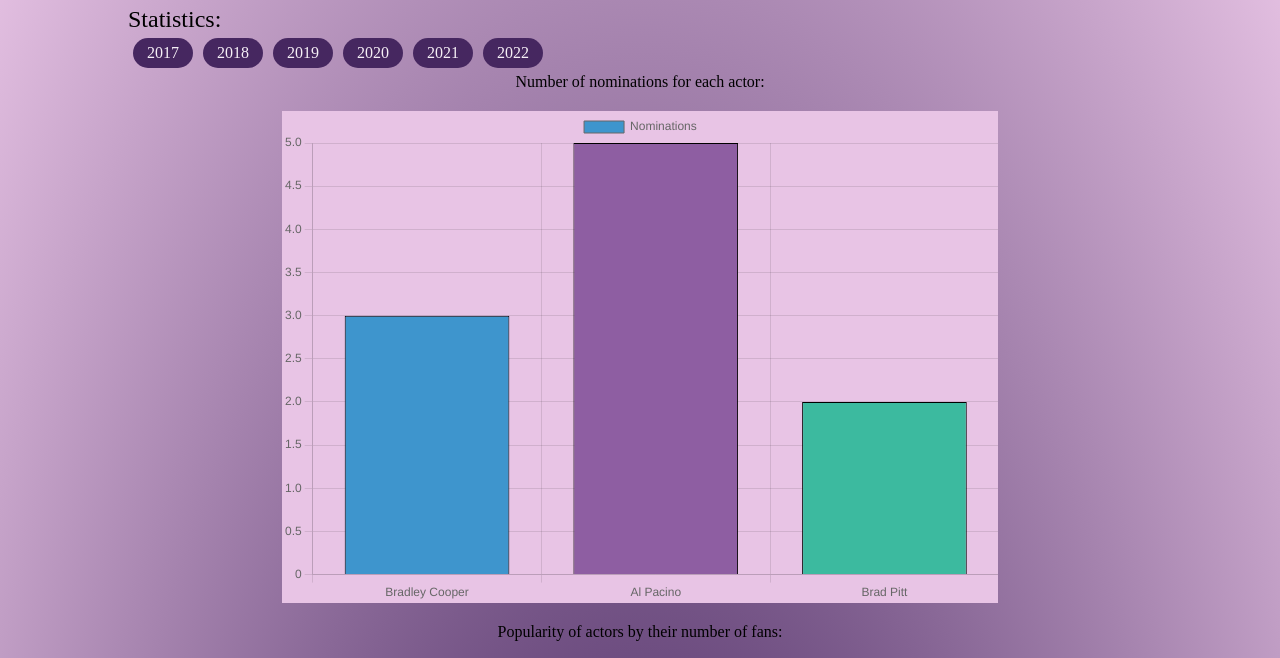
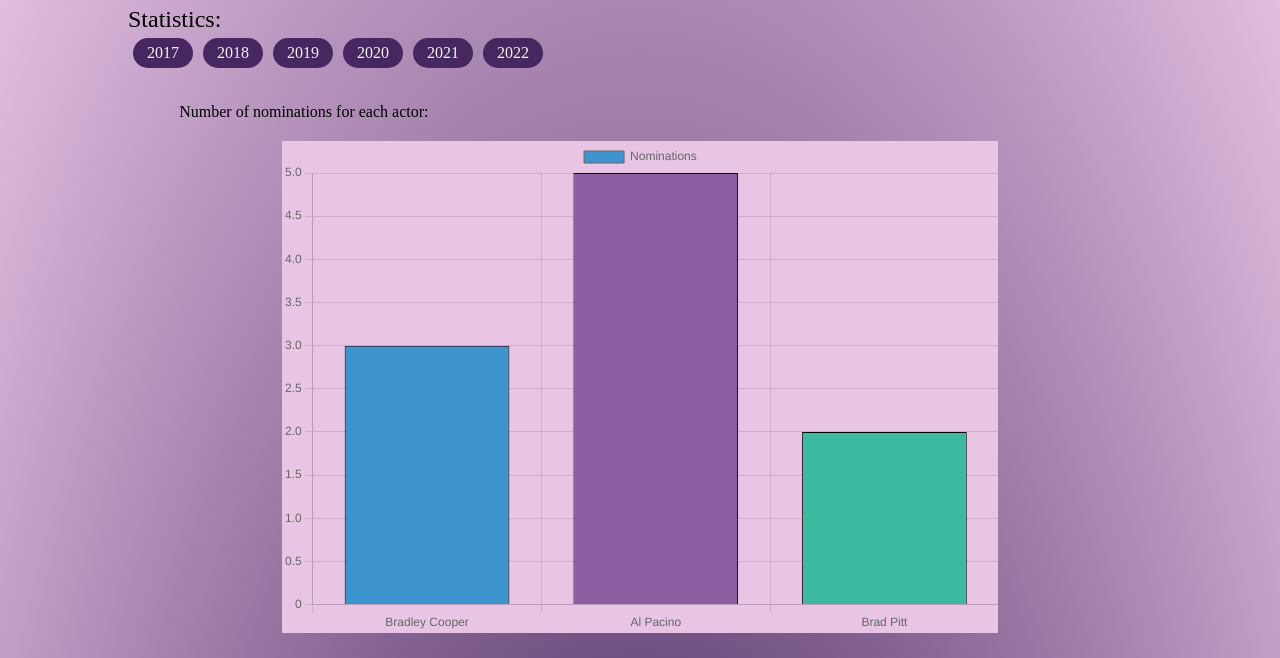
Before and after one commit to alinaduca/tehnologii-web, a plain HTML site: page src/static/statistics.html in a window 1280 px wide. Shown: the part 107-765 px from the top of the page. Drawn offline with nearby package versions, Linux system fonts and the light colour scheme.

Commit message:
Fixing charts

```diff
--- a/src/static/statistics.html
+++ b/src/static/statistics.html
@@ -74,11 +74,12 @@
                 </div>
             </div>
             <div class="diagrams">
-                Number of nominations for each actor:
+                <div class="text"> Number of nominations for each actor:</div>
                 <canvas id='myChart'></canvas>
-                Popularity of actors by their number of fans:
+                <div class="text"> Popularity of actors by their number of fans:</div>
                 <canvas id='myChart2'></canvas>
             </div>
+            <br /><br />
         </div>
     </section>
 
--- a/src/static/style-statistics.css
+++ b/src/static/style-statistics.css
@@ -70,8 +70,15 @@
     align-items: center;
     justify-content: center;
     flex-direction: column;
+    text-align: left;
 }
 
 h1 {
     font-weight: normal;
 }
+
+.text {
+    margin-top: 30px;
+    width: 90%;
+    padding: auto;
+}
```
